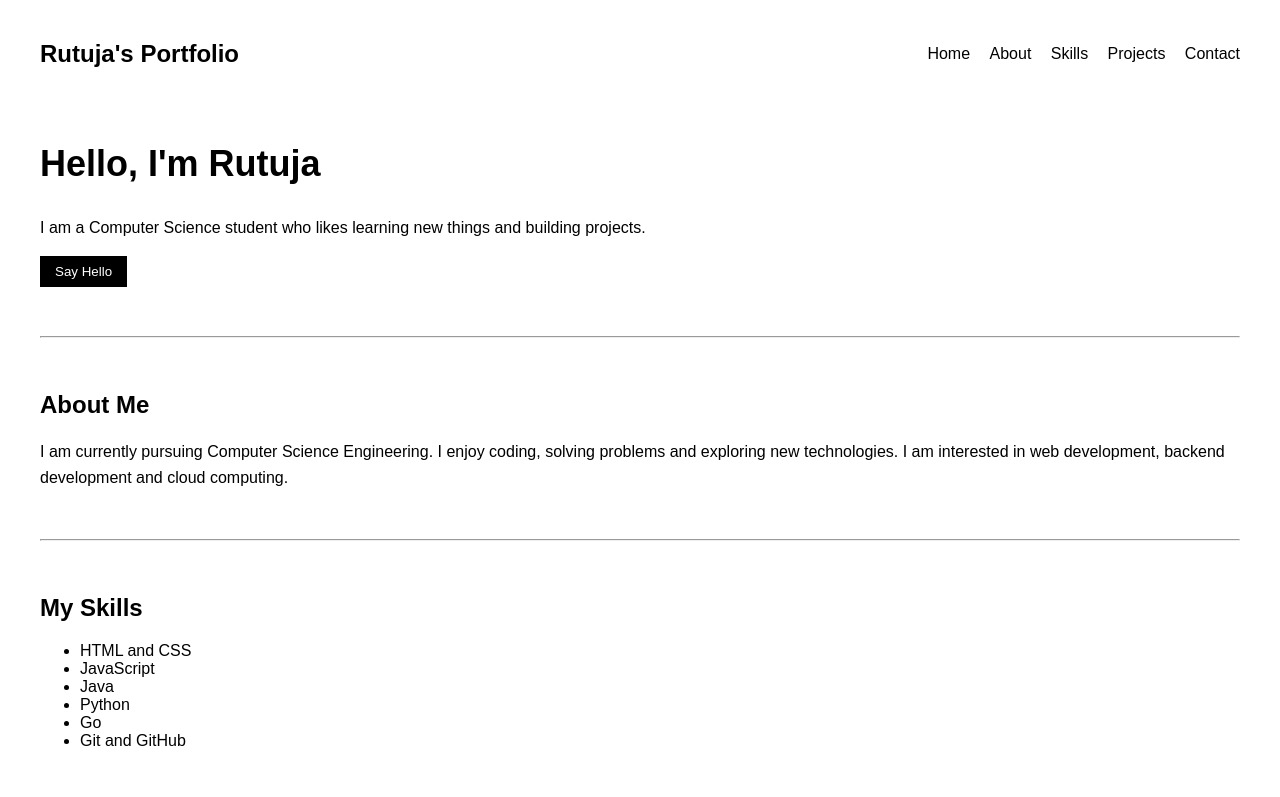
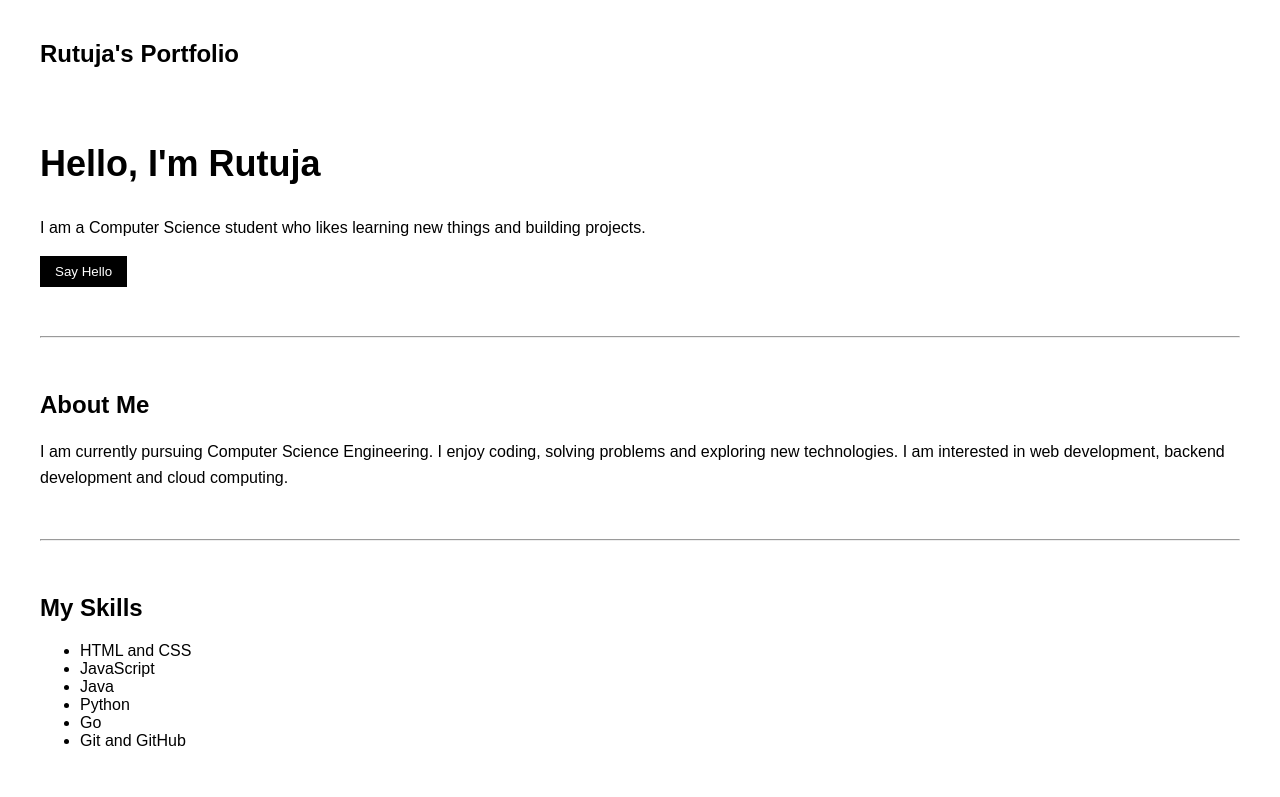
Before and after one commit to rutuja2005byte/Github-Practical-Test, a plain HTML site: page index.html in a window 1280 px wide. Shown: the top 797 px of the page. Drawn offline with Linux system fonts and the light colour scheme.

Commit message:
fixing index.html

```diff
--- a/index.html
+++ b/index.html
@@ -10,13 +10,7 @@
 
     <header>
         <h2>Rutuja's Portfolio</h2>
-        <nav>
-            <a href="#home">Home</a>
-            <a href="#about">About</a>
-            <a href="#skills">Skills</a>
-            <a href="#projects">Projects</a>
-            <a href="#contact">Contact</a>
-        </nav>
+
     </header>
 
     <section id="home">
```
Also changed, not shown: 1 other file.
